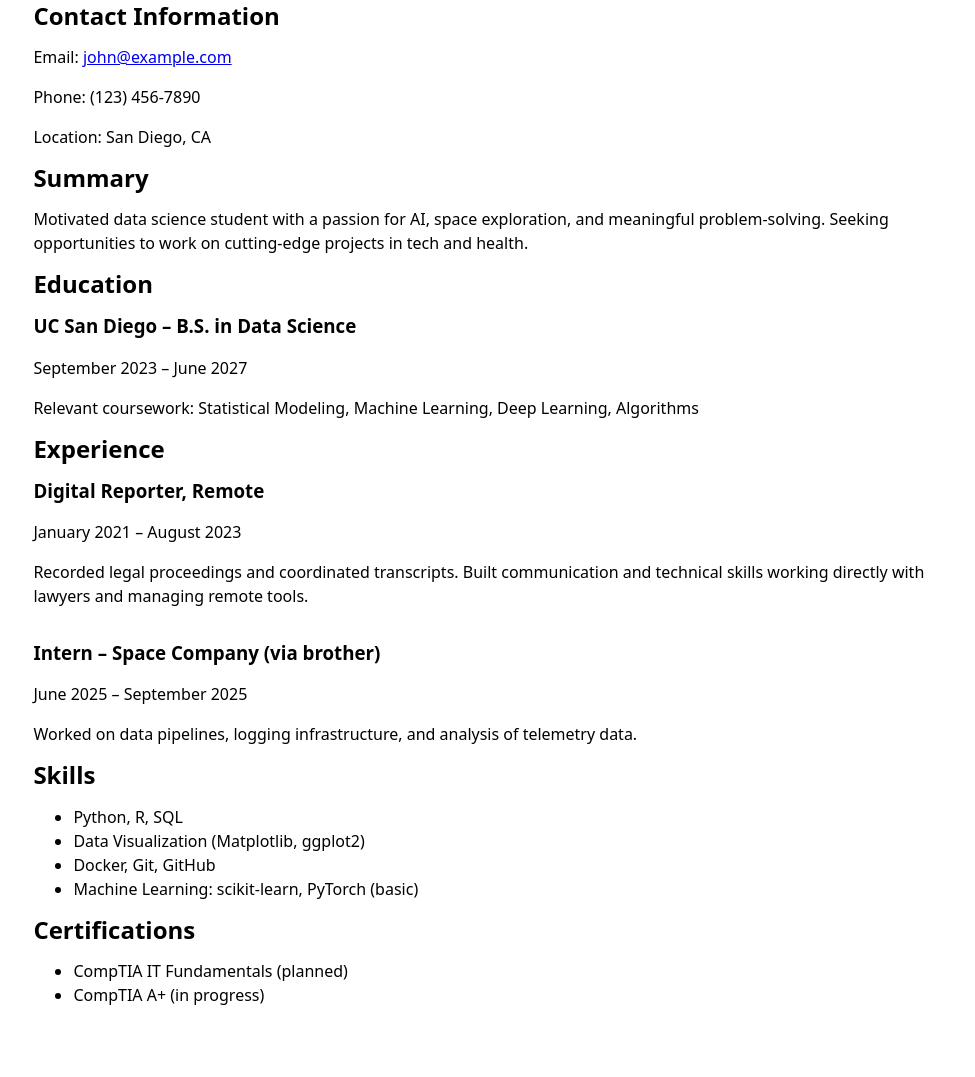
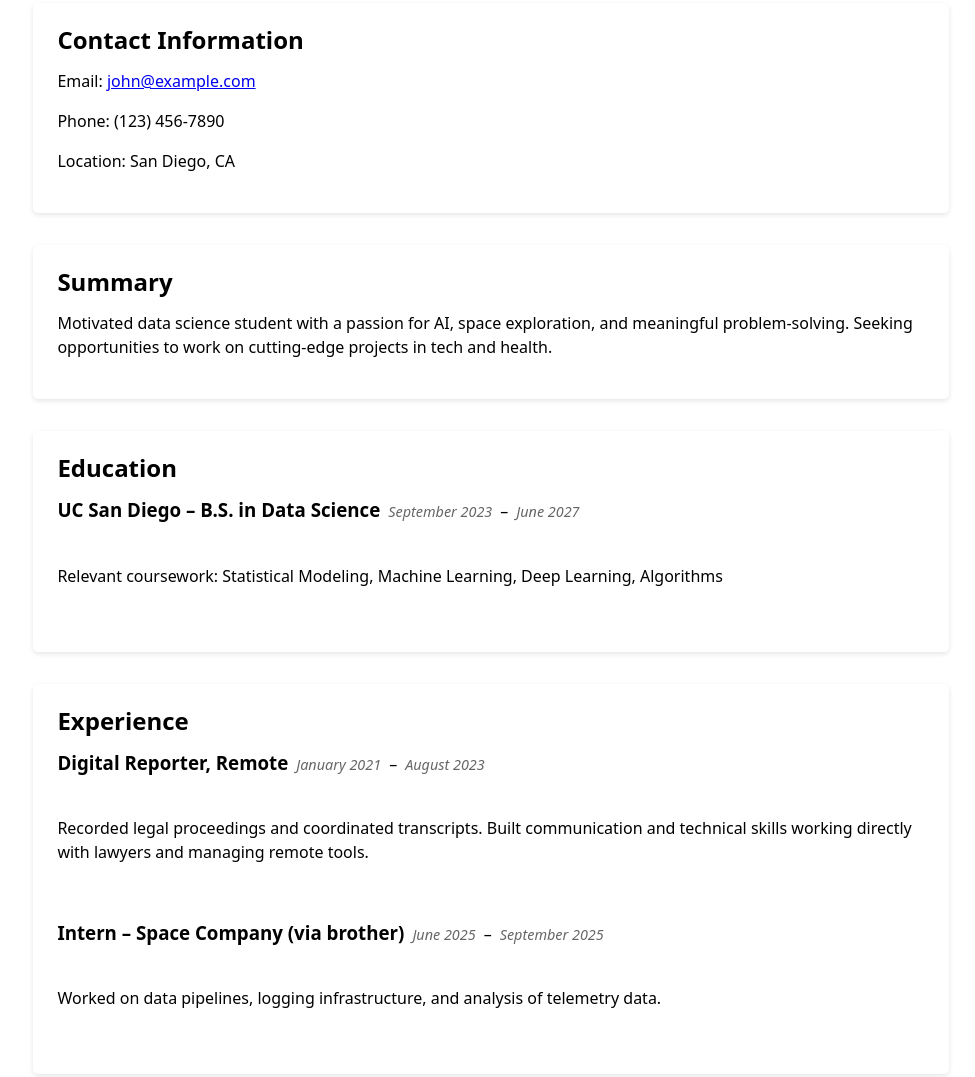
Before and after one commit to johnwcollins/portfolio_lab_01, a plain HTML site: page cv/index.html in a window 1280 px wide. Shown: the part 279-1356 px from the top of the page, without its empty margins (149-1124 px from the left). Before the commit the page ends 1302 px from the top, so only its background shows below. Drawn offline with Linux system fonts and the light colour scheme.

Commit message:
Move site to root

```diff
--- a/site/cv/index.html
+++ b/cv/index.html
@@ -4,10 +4,8 @@
   <meta charset="UTF-8">
   <title>CV | John Collins</title>
   <link rel="stylesheet" href="../style.css">
-
 </head>
-<body>
-
+<body class="cv"></body>
   <nav>
     <a href="../index.html">Home</a>
     <a href="../projects/">Projects</a>
--- a/site/style.css
+++ b/style.css
@@ -93,3 +93,51 @@ h1, h2, h3, h4, h5, h6 {
 h1 {
   font-size: 400%;
 }
+
+/* Add this to the end of your current CSS file */
+
+/* CV page specific styles */
+.cv section {
+  margin-bottom: 2rem;
+  background-color: white;
+  padding: 1.5rem;
+  border-radius: 5px;
+  box-shadow: 0 2px 5px rgba(0, 0, 0, 0.1);
+}
+
+.cv article {
+  margin-bottom: 1.5rem;
+}
+
+
+.cv article header {
+  display: flex;
+  flex-wrap: wrap;
+  justify-content: flex-start;
+  gap: 0.5rem;
+  align-items: baseline;
+  margin-bottom: 0.5rem;
+}
+
+.cv time {
+  color: #666;
+  font-style: italic;
+  font-size: 0.9rem;
+}
+
+.cv ul {
+  display: grid;
+  grid-template-columns: repeat(auto-fill, minmax(200px, 1fr));
+  gap: 0.5rem;
+}
+
+/* Media query for small screens */
+/* @media (max-width: 768px) {
+  .cv ul {
+    grid-template-columns: 1fr;
+  }
+
+  .cv article header {
+    flex-direction: column;
+  }
+} */
```
Also changed, not shown: contact/index.html (renamed from site/contact/index.html), idk/index.html (renamed from site/idk/index.html), index.html (renamed from site/index.html), projects/index.html (renamed from site/projects/index.html), 2 other files.
